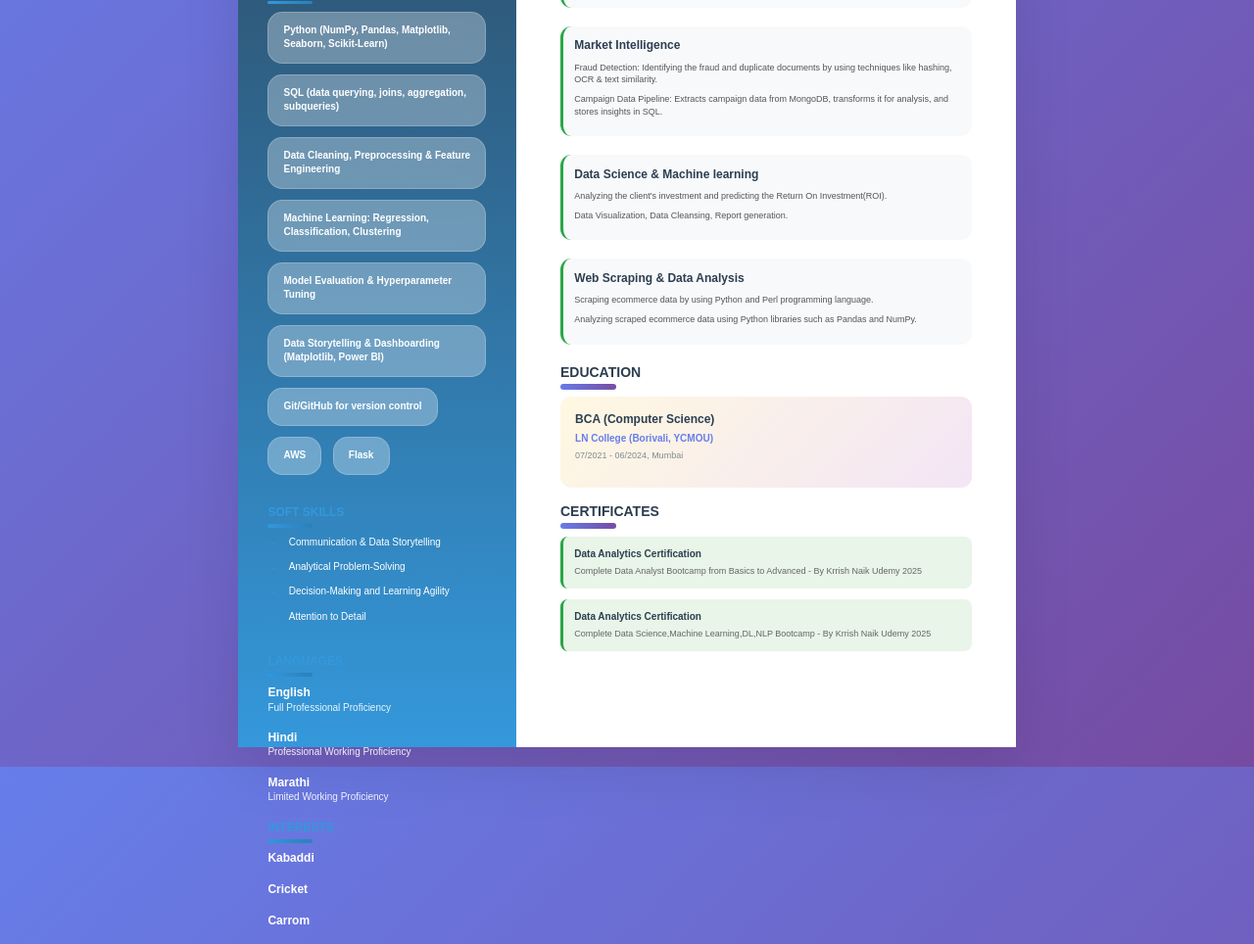
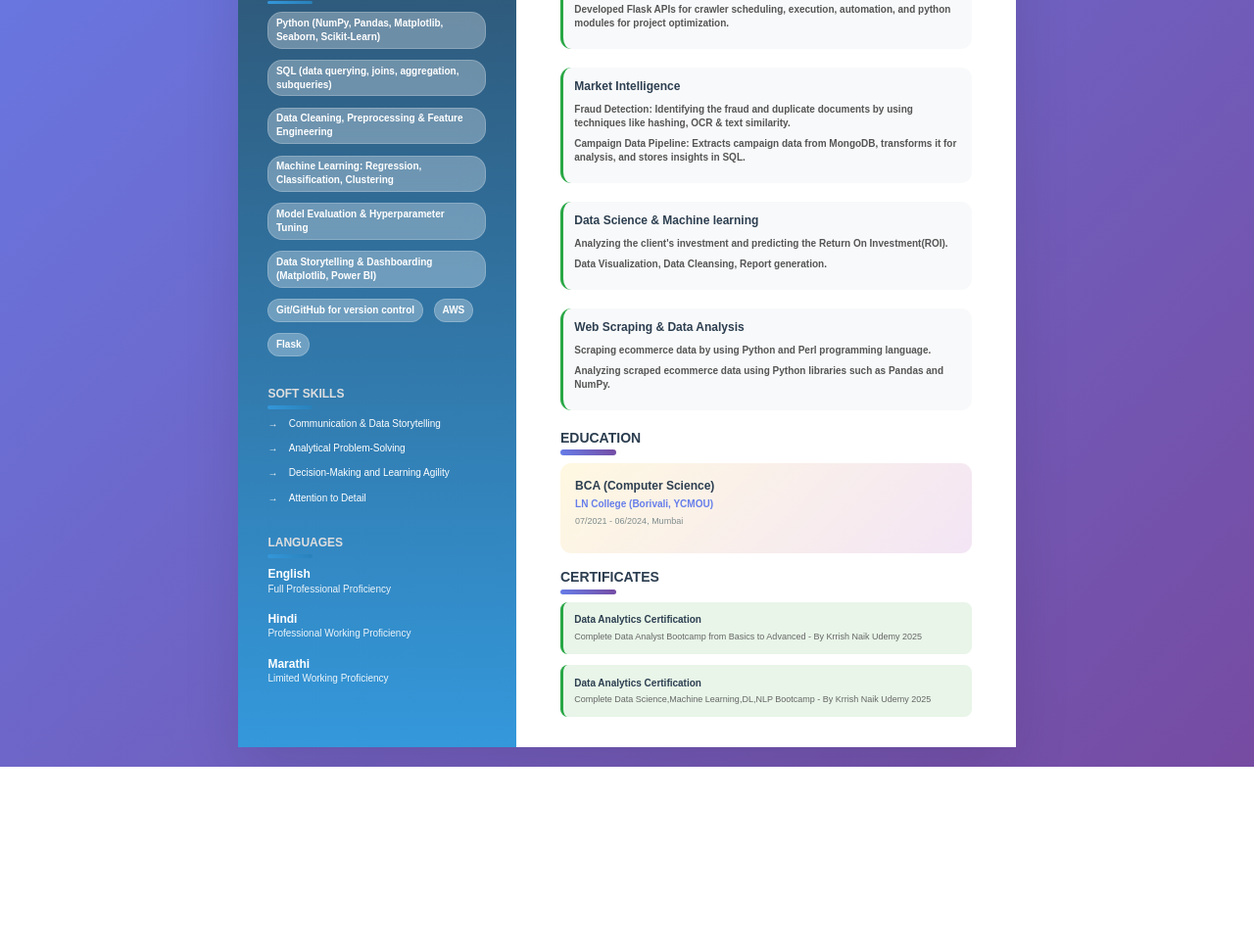
Before and after one commit to Atharvakoli/resume, a plain HTML site: page index.html in a window 1280 px wide. Shown: the part 380-1344 px from the top of the page at 98% size. After the commit the page ends 1163 px from the top, so only its background shows below. Drawn offline with Linux system fonts and the light colour scheme.

Commit message:
Ui changes

```diff
--- a/index.html
+++ b/index.html
@@ -137,14 +137,14 @@
         .contact-item:before {
             content: "→";
             margin-right: 3mm;
-            color: #3498db;
+            color: #f7f7f7;
         }
 
         .section-title {
             font-size: 12px;
             font-weight: bold;
             margin-bottom: 4mm;
-            color: #3498db;
+            color: #dedede;
             position: relative;
         }
 
@@ -187,7 +187,7 @@
 
         .skill-item {
             background: rgba(255, 255, 255, 0.3);
-            padding: 3mm 4mm;
+            padding: 1mm 2mm;
             border-radius: 4mm;
             font-size: 10px;
             backdrop-filter: blur(10px);
@@ -272,7 +272,8 @@
         }
 
         .project-description {
-            font-size: 9px;
+            font-size: 10px;
+            font-weight:600;
             color: #555;
             line-height: 1.4;
         }
@@ -483,19 +484,6 @@
                     <div class="language-item editable" contenteditable="false">
                         <div class="language-name">Marathi</div>
                         <div class="proficiency">Limited Working Proficiency</div>
-                    </div>
-                </div>
-
-                <div class="interests-section">
-                     <h3 class="section-title">INTERESTS</h3>
-                    <div class="interest-item editable" contenteditable="false">
-                        <span class="interest-name">Kabaddi</span>
-                    </div>
-                    <div class="interest-item editable" contenteditable="false">
-                        <span class="interest-name">Cricket</span>
-                    </div>
-                    <div class="interest-item editable" contenteditable="false">
-                        <span class="interest-name">Carrom</span>
                     </div>
                 </div>
             </div>
```
